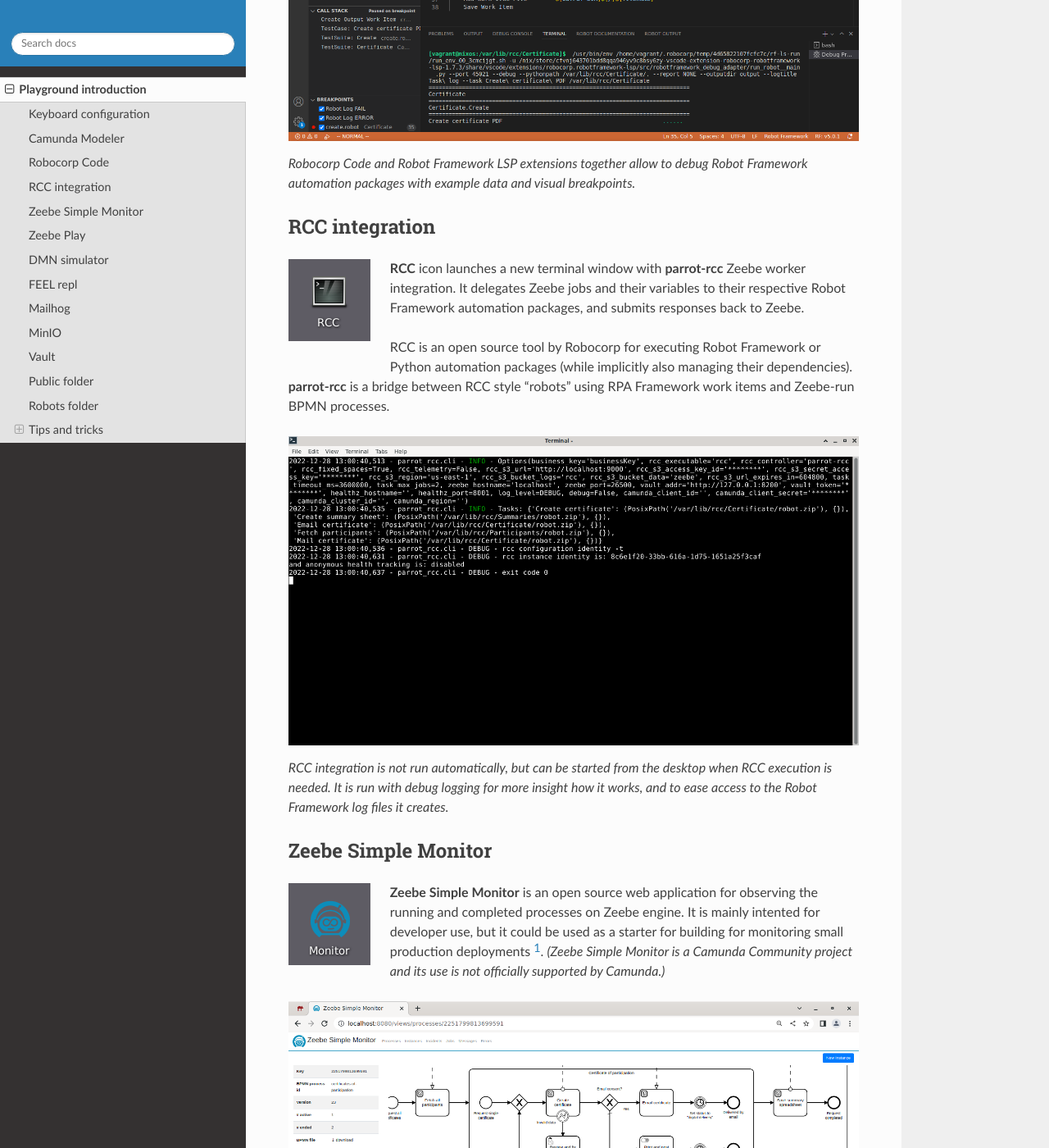
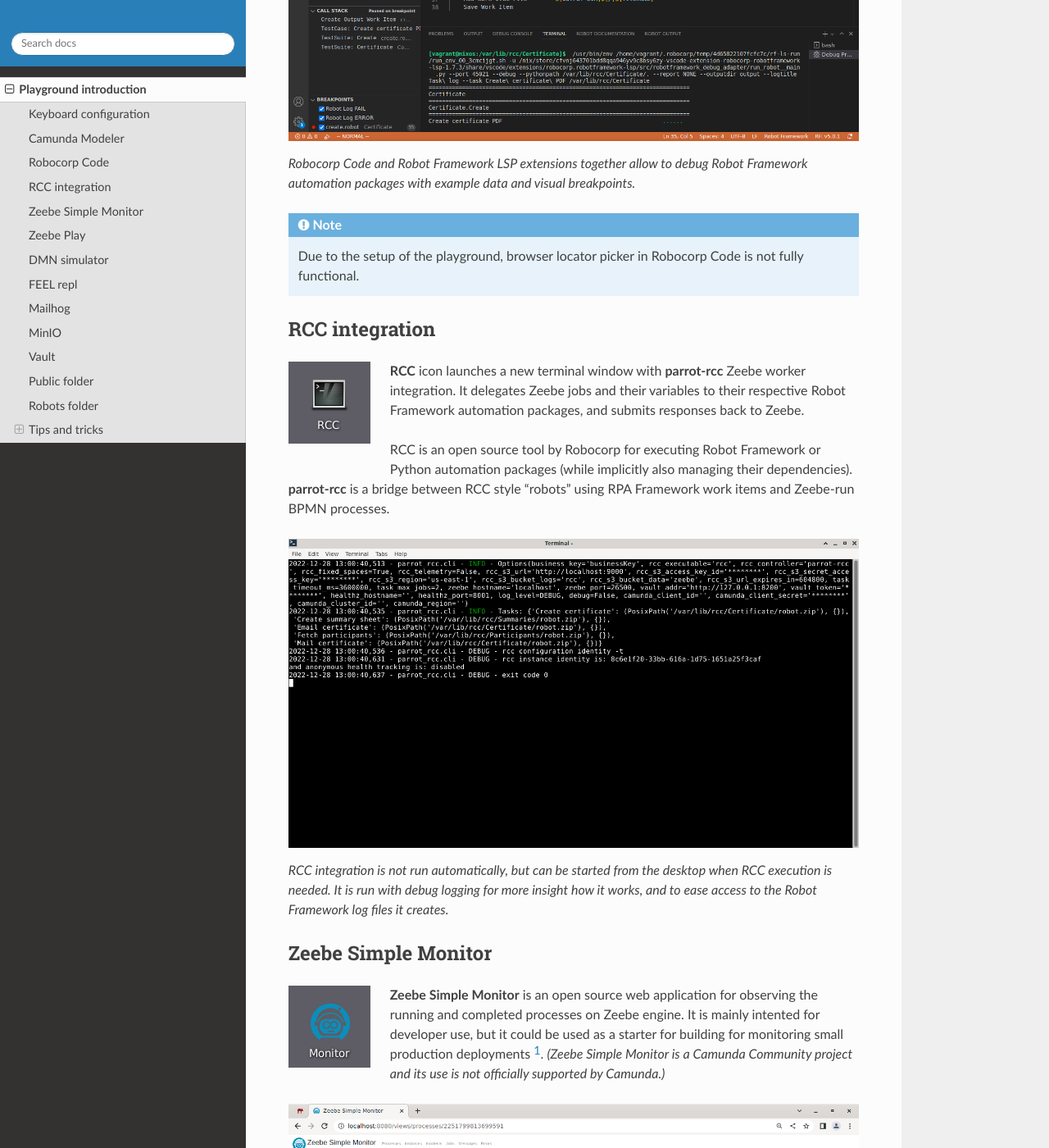
Before and after one commit to datakurre/automation-playground, a Sphinx documentation site: the page built from docs/playground/index.md, in a window 1280 px wide and 1400 px high, scrolled down 2777 px. Shown: the whole window at 82% size. Built offline with Sphinx 7.4.7 and the Read the Docs theme 2.0.0, drawn with Linux system fonts in a browser that asks for light colours.

Commit message:
docs: update token simulation support

````diff
--- a/docs/_static/custom.css
+++ b/docs/_static/custom.css
@@ -2,4 +2,4 @@
 .clear-both { clear: both; }
 .djs-container > svg { min-height: 400px; max-height: 60vh; }
 .bts-toggle-mode { display: none; }
-button.fa-play, button.fa-stop { margin-left: 1ex; border: none; background: none; }
+button.fa-play, button.fa-stop { margin: 0 0.5ex 0 0.5ex; padding: 0 0.5ex 0 0.5ex; border: none; background: none; }
--- a/docs/_static/custom.js
+++ b/docs/_static/custom.js
@@ -17,6 +17,10 @@
     var id = "simulation-" + Math.floor(Math.random() * (new Date().getTime()));
     play.bind("click keypress", handleClickAndPress(function (e) {
       if (!document.getElementById(id)) {
+        if ($(el).parents("figcaption").length && $(el).parents(".legend").length) {
+          $(el).parents("figcaption").siblings().hide();
+          $(el).parents(".legend").siblings().hide();
+        }
         play.hide();
         stop.show().focus();
         stop.after('<div id="'+ id + '"/>');
@@ -28,6 +32,10 @@
         $('#' + id).remove();
         stop.hide();
         play.show().focus();
+        if ($(el).parents("figcaption").length && $(el).parents(".legend").length) {
+          $(el).parents("figcaption").siblings().show();
+          $(el).parents(".legend").siblings().show();
+        }
       }
     }));
     stop.hide();
--- a/docs/conf.py
+++ b/docs/conf.py
@@ -31,8 +31,14 @@
 html_show_sphinx = False
 html_theme_options = dict(display_version=False, logo_only=True)
 html_static_path = ['_static']
-html_css_files = ['custom.css']
-html_js_files = ['minipres.js']
+html_css_files = [
+  'diagram-js.css',
+  'bpmn-js.css',
+  'bpmn-embedded.css',
+  'bpmn-js-token-simulation.css',
+  'custom.css',
+]
+html_js_files = ['minipres.js', 'bpmn-js-token-simulation.js', 'custom.js']
 
 # FEEL lexer
 
--- a/docs/playground/index.md
+++ b/docs/playground/index.md
@@ -64,6 +64,10 @@
 :alt:
 
 Robocorp Code and Robot Framework LSP extensions together allow to debug Robot Framework automation packages with example data and visual breakpoints.
+```
+
+```{note}
+Due to the setup of the playground, browser locator picker in Robocorp Code is not fully functional.
 ```
 
 
````
